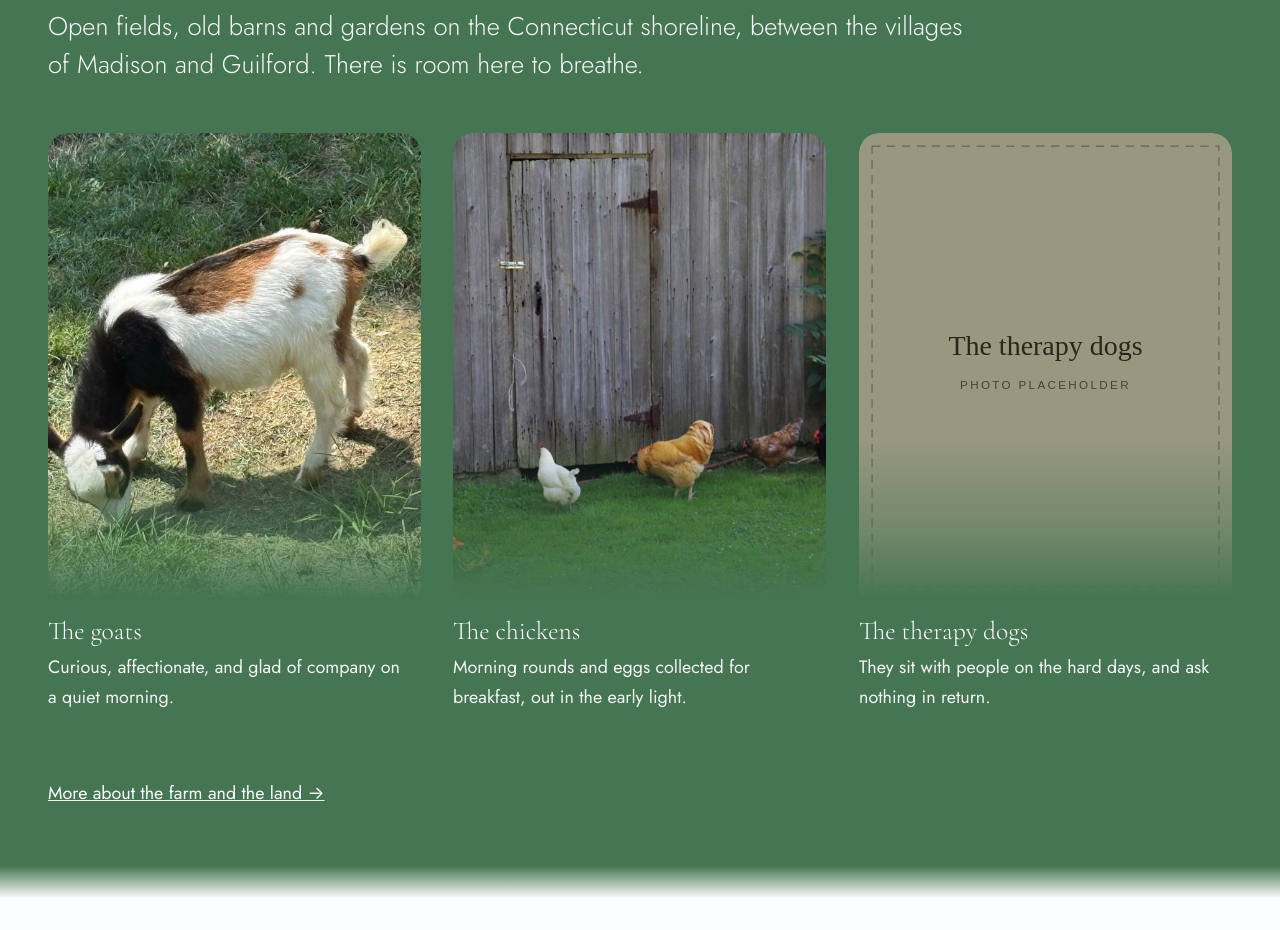
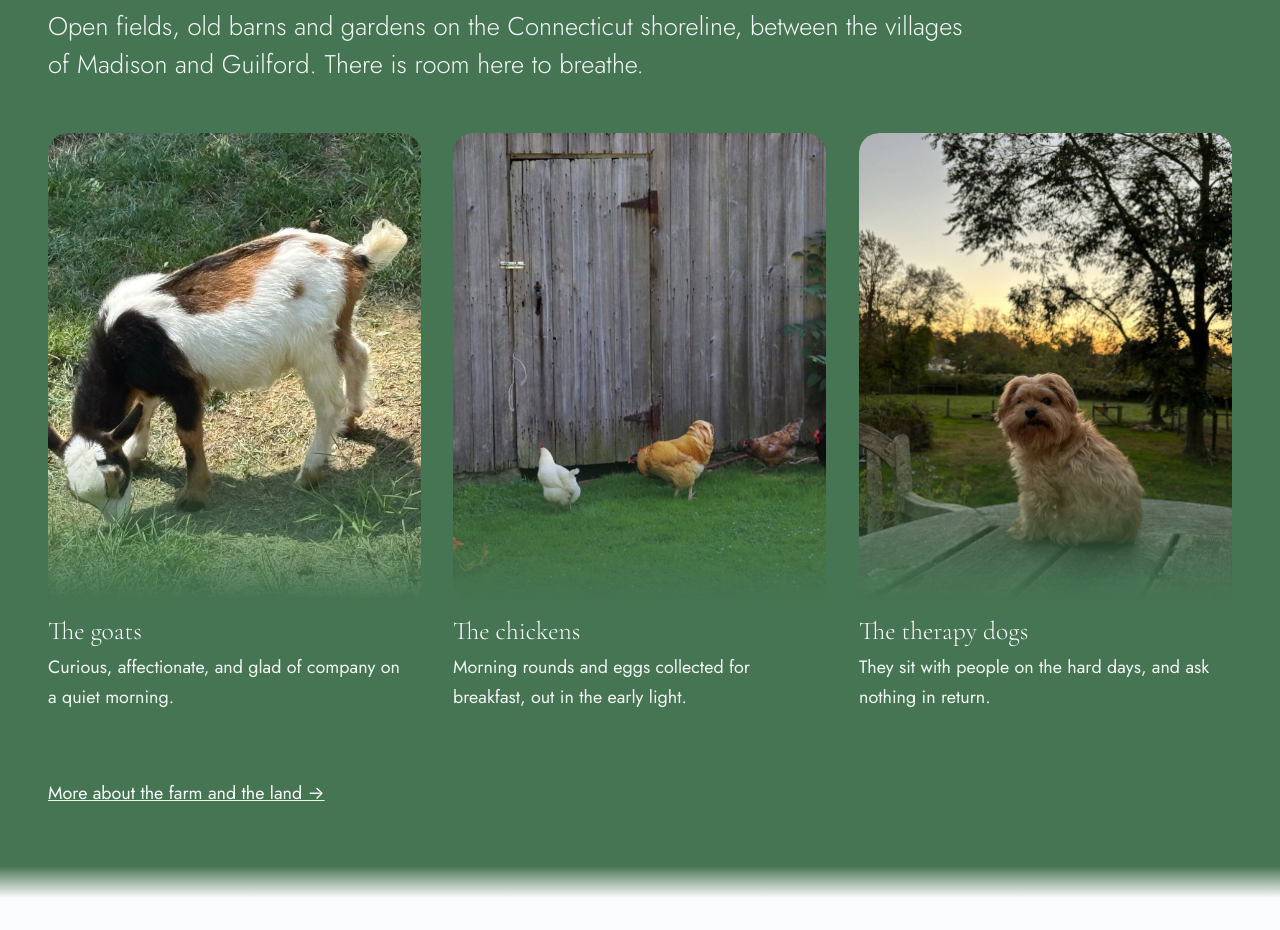
Before and after one commit to Peregrine-Consulting/wildwood-farm-site, a website: page index.html in a window 1280 px wide. Shown: the part 1420-2350 px from the top of the page. Drawn offline with nearby package versions, Linux system fonts and the light colour scheme; a web font is replaced by a local one.

Commit message:
Add therapy dog photo, completing the animal grid
The photo was pasted into the conversation rather than attached as a file, so it
never existed on disk; recovered it from the session transcript, which stores
pasted images as base64. Last placeholder removed.

```diff
--- a/index.html
+++ b/index.html
@@ -128,8 +128,7 @@
           <p>Morning rounds and eggs collected for breakfast, out in the early light.</p>
         </figure>
         <figure>
-          <!-- PLACEHOLDER: replace with real photo of the therapy dogs -->
-          <img src="./assets/img/placeholder-therapy-dogs.svg" alt="The therapy dogs at Wildwood Farm." loading="lazy" decoding="async">
+          <img src="./assets/img/therapy-dogs.jpg" alt="One of the farm's therapy dogs sitting out at sunset at Wildwood Farm." loading="lazy" decoding="async">
           <h3>The therapy dogs</h3>
           <p>They sit with people on the hard days, and ask nothing in return.</p>
         </figure>
```
Also changed, not shown: the-farm/index.html (+1 -2 lines), README.md, assets/img/placeholder-therapy-dogs.svg (deleted), assets/img/therapy-dogs.jpg (added), dist/assets/img/therapy-dogs.jpg (added), dist/index.html, dist/the-farm/index.html.
